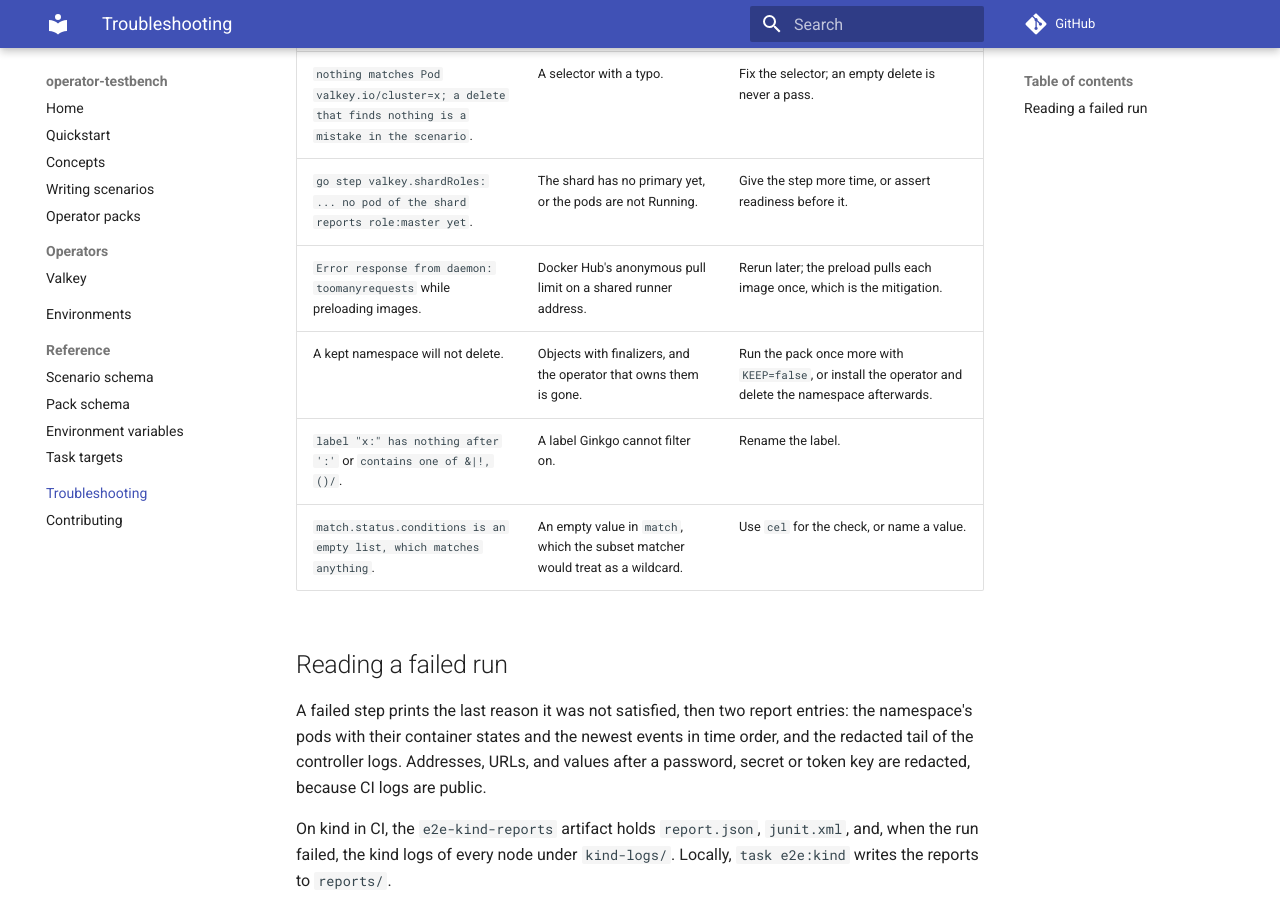
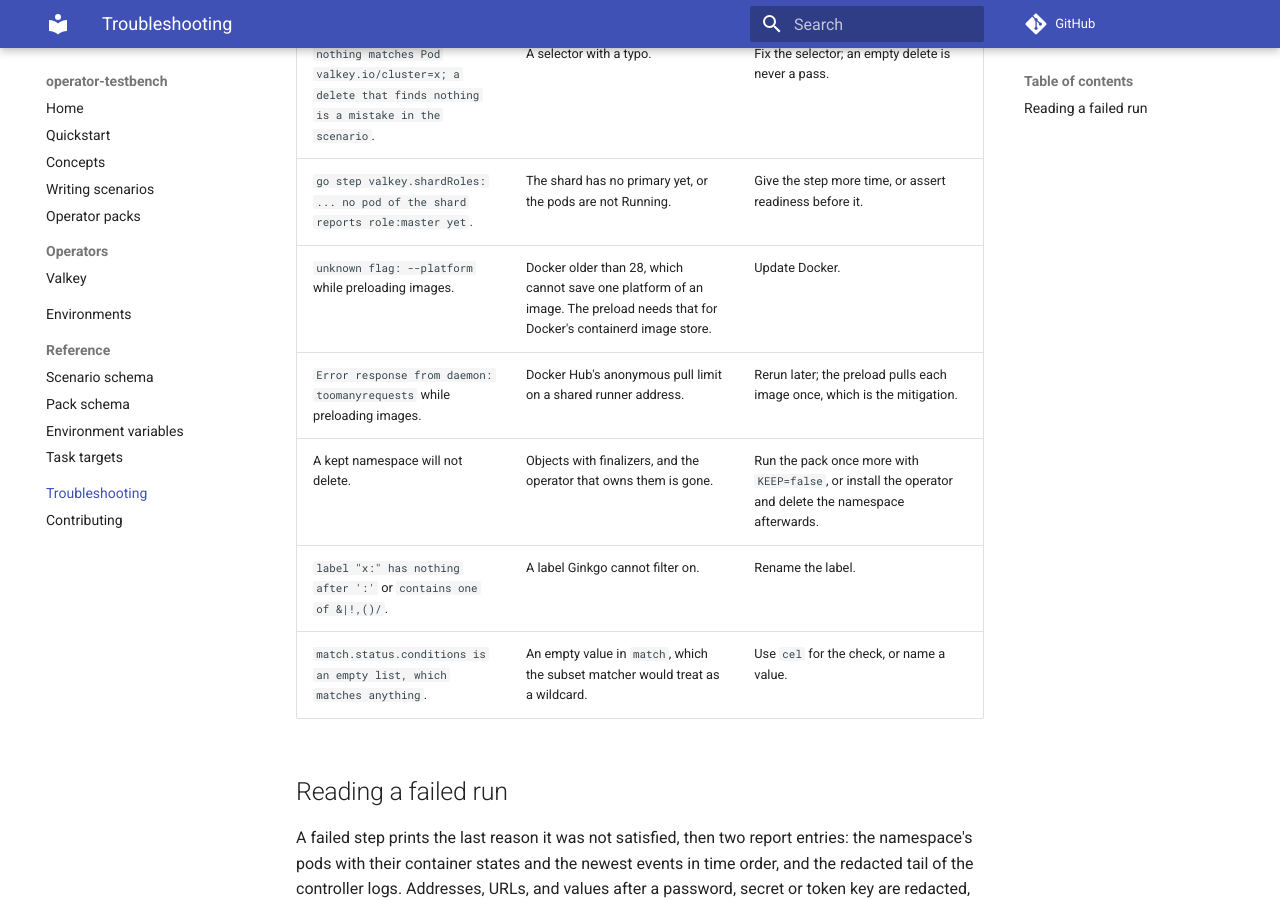
Before and after one commit to ydixken/operator-testbench, an MkDocs documentation site: the page built from docs/troubleshooting.md, in a window 1280 px wide and 900 px high, scrolled down 836 px. Built offline with MkDocs 1.6.1 and Material for MkDocs 9.7.7, drawn with Linux system fonts in a browser that asks for light colours; comment, search, counter and statistics services are not loaded.

Commit message:
fix(kind): preload one platform of each image (#10)
Since ubuntu-latest moved to ubuntu-26.04, Docker's containerd image store pulls only the runner's platform, while kind load docker-image exports the whole multi-arch index, and the import fails with "content digest not found". The preload now pulls and saves the runner's platform only and loads that archive with kind load image-archive.

Fixes #7.

```diff
--- a/docs/troubleshooting.md
+++ b/docs/troubleshooting.md
@@ -12,6 +12,7 @@ Symptoms mapped to causes and fixes.
 | `not satisfied after 10m0s: object lacks the expected subset`. | The operator did not reach the expected state in time. | Read the `namespace` and `controller logs` report entries attached to the failed step: pods, events in time order, and the controller's last lines. |
 | `nothing matches Pod valkey.io/cluster=x; a delete that finds nothing is a mistake in the scenario`. | A selector with a typo. | Fix the selector; an empty delete is never a pass. |
 | `go step valkey.shardRoles: ... no pod of the shard reports role:master yet`. | The shard has no primary yet, or the pods are not Running. | Give the step more time, or assert readiness before it. |
+| `unknown flag: --platform` while preloading images. | Docker older than 28, which cannot save one platform of an image. The preload needs that for Docker's containerd image store. | Update Docker. |
 | `Error response from daemon: toomanyrequests` while preloading images. | Docker Hub's anonymous pull limit on a shared runner address. | Rerun later; the preload pulls each image once, which is the mitigation. |
 | A kept namespace will not delete. | Objects with finalizers, and the operator that owns them is gone. | Run the pack once more with `KEEP=false`, or install the operator and delete the namespace afterwards. |
 | `label "x:" has nothing after ':'` or `contains one of &|!,()/`. | A label Ginkgo cannot filter on. | Rename the label. |
```
Also changed, not shown: 1 other file.
